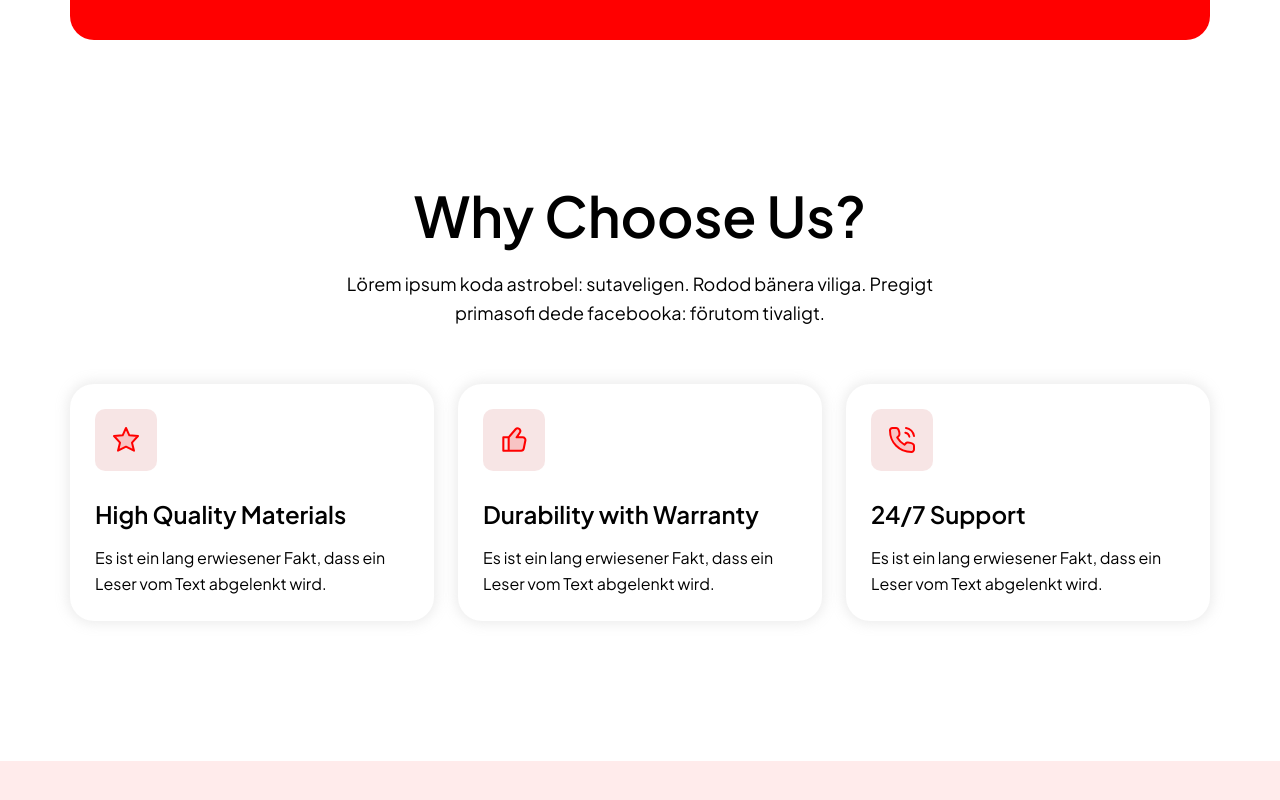
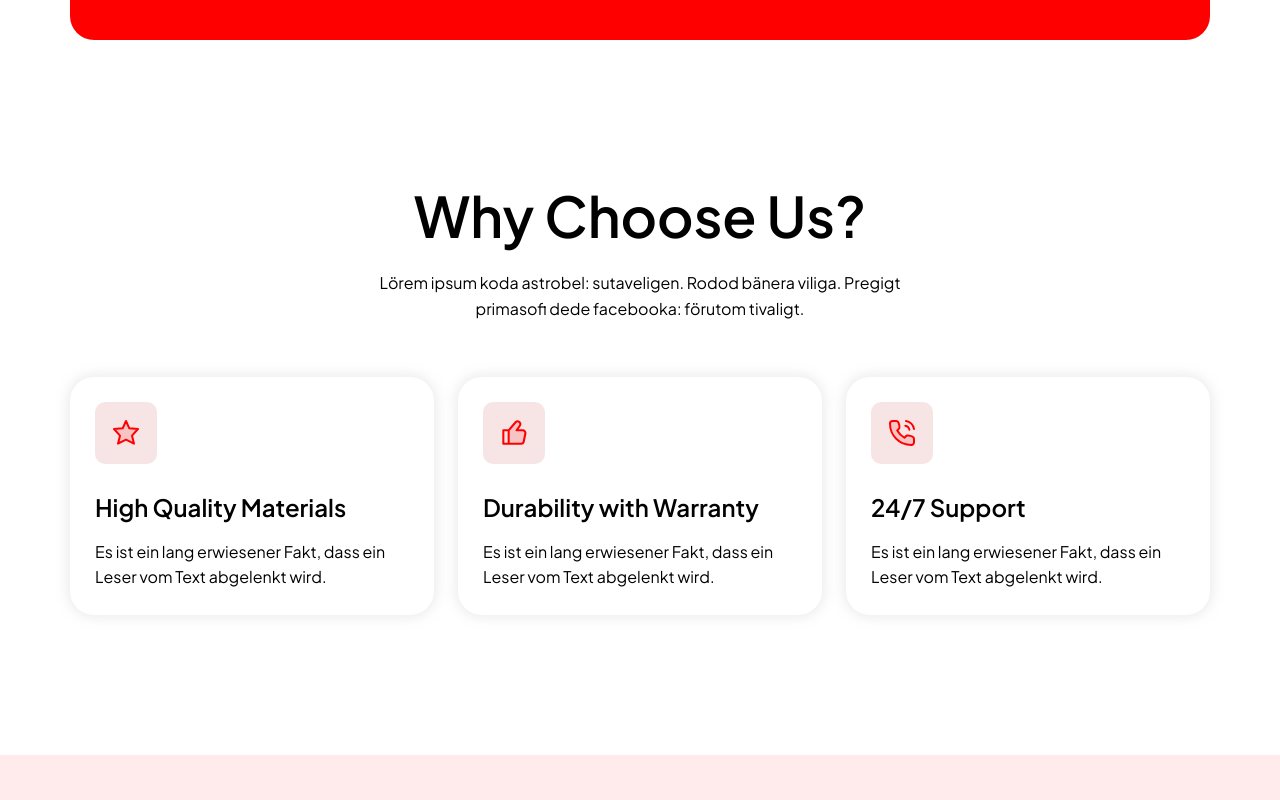
Before and after one commit to Pankajsiwach123321/ceramic-solutions, a Next.js app: page /about in a window 1280 px wide. Shown: the part 1952-2752 px from the top of the page. Built offline with nearby package versions, Linux system fonts and the light colour scheme.

Commit message:
change in gap

```diff
--- a/app/components/about/ChooseUs.tsx
+++ b/app/components/about/ChooseUs.tsx
@@ -8,11 +8,11 @@ const ChooseUs = () => {
   return (
     <div className='container mx-auto px-6 py-20 sm:py-24 md:px-5 lg:py-[140px] xl:max-w-[1180px] '>
       <PrimaryHeading>Why Choose us?</PrimaryHeading>
-      <Paragraph className='pt-4 lg:pt-5 xl:w-[590px]'>
+      <Paragraph small className='pt-4 lg:pt-5 xl:w-[590px]'>
         Lörem ipsum koda astrobel: sutaveligen. Rodod bänera viliga. Pregigt
         primasofi dede facebooka: förutom tivaligt.
       </Paragraph>
-      <div className='-mx-3 mt-9 flex flex-wrap justify-center gap-y-8 lg:mt-14'>
+      <div className='-mx-3 mt-9 flex flex-wrap justify-center md:gap-y-6 gap-y-4 lg:mt-14'>
         {chooseUsListData.map((obj, index) => (
           <div key={index} className='w-full px-3 sm:w-5/6 md:w-1/2 xl:w-2/6'>
             <WhiteCard className='mx-auto max-md:p-4 max-sm:max-w-[364px]'>
```
